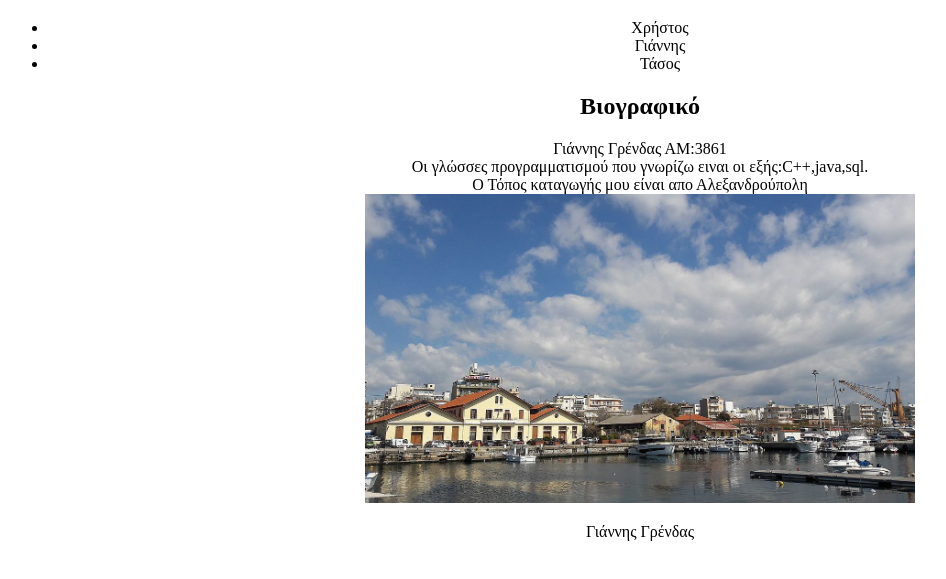
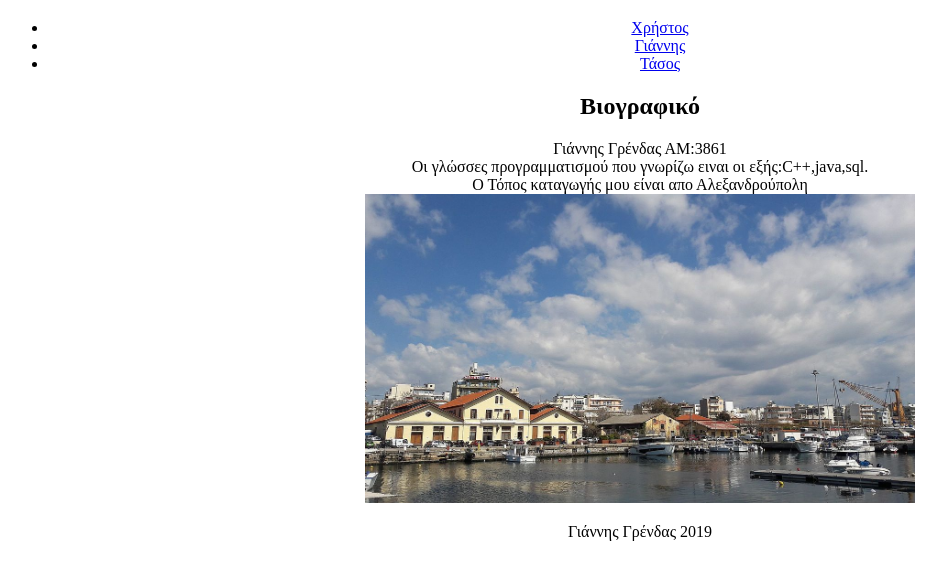
Before and after one commit to JohnGrendas/Site-2, a plain HTML site: page giannis.html in a window 1280 px wide. Shown: the part 61-640 px from the top of the page, without its empty margins (0-946 px from the left). Drawn offline with Linux system fonts and the light colour scheme.

Commit message:
fix some bugs

```diff
--- a/giannis.html
+++ b/giannis.html
@@ -8,10 +8,10 @@
          <body>
          <h1 align="center">Μέλη ομάδας</h1>
          <pa align="center">
-             <ul>
-                  <li><a href"xristos.html">Χρήστος</a></li>
-                  <li><a href"giannis.html">Γιάννης</a></li>
-                  <li><a href"tasos.html">Τάσος</a></li>
+             <ul >
+                  <li><a href="xristos.html">Χρήστος</a></li>
+                  <li><a href="giannis.html">Γιάννης</a></li>
+                  <li><a href="tasos.html">Τάσος</a></li>
              </ul>
          </p>
              <h2 align="center">Βιογραφικό</h2>
@@ -19,11 +19,11 @@
              Γιάννης Γρένδας ΑΜ:3861 <br>
               Οι γλώσσες προγραμματισμού που γνωρίζω ειναι οι εξής:C++,java,sql.<br>
               Ο Τόπος καταγωγής μου είναι απο Αλεξανδρούπολη <br>
-              <a href="https://www.alexpolis.gr"><img src="images/alexpoli(1).jpg" width="550"></a>
+              <a href="https://www.alexpolis.gr" target="_blank"><img src="images/alexpoli(1).jpg" width="550"></a>
 
          </p>
 
 
-         <footer>Γιάννης Γρένδας</footer>
+         <footer>Γιάννης Γρένδας 2019</footer>
          </body>
 </html>
```
Also changed, not shown: index.html (+3 -3 lines).
